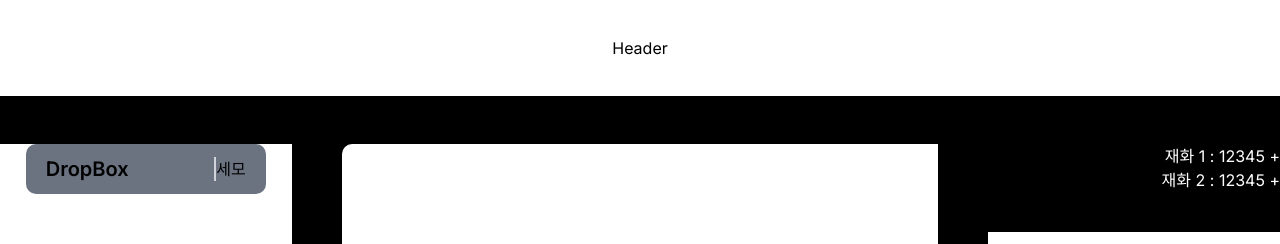
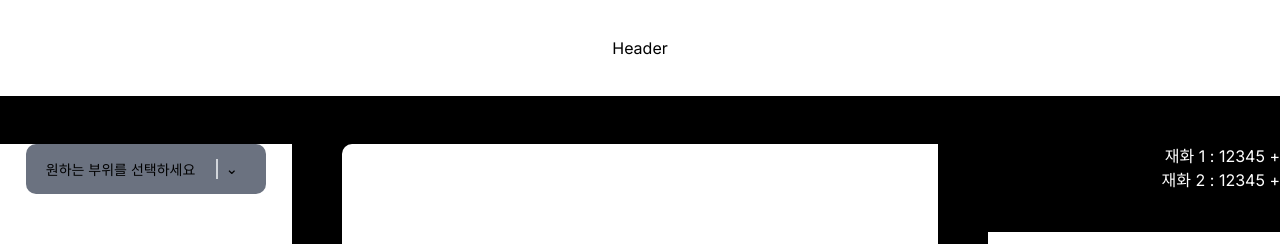
Before and after one commit to wishfulsoup/Tamatama, a Next.js app: page /marketplace/shop in a window 1280 px wide. Shown: the top 244 px of the page. Built offline with nearby package versions, Linux system fonts and the light colour scheme.

Commit message:
20240325_start

```diff
--- /dev/null
+++ b/app/components/DropBox.tsx
@@ -0,0 +1,32 @@
+"use client";
+
+import { FC, useState } from "react";
+
+const DropBox: FC = () => {
+  const [view, setView] = useState(false);
+
+  return (
+    <div className="bg-gray-500 rounded-2xl h-[5rem] w-[24rem] flex justify-between items-center px-[2rem]">
+      <div>
+        <select className="text-[1.4rem] appearance-none bg-gray-500">
+          <option value="모자">원하는 부위를 선택하세요</option>
+          <option value="상의">모자</option>
+          <option value="상의">상의</option>
+          <option value="하의">하의</option>
+          <option value="신발">신발</option>
+          <option value="장신구">장신구</option>
+        </select>
+      </div>
+      <button
+        onClick={() => {
+          setView(!view);
+        }}
+        className="border-l-2 border-gray-300 ml-[0.5] w-[15%] text-2xl"
+      >
+        {view ? "⌃" : "⌄"}
+      </button>
+    </div>
+  );
+};
+
+export default DropBox;
--- a/app/marketplace/shop/page.tsx
+++ b/app/marketplace/shop/page.tsx
@@ -1,3 +1,4 @@
+import DropBox from "@/app/components/DropBox";
 import GachaFooter from "@/app/components/GachaFooter";
 import React, { FC } from "react";
 
@@ -9,10 +10,7 @@ const Shop: FC = () => {
       </div>
       <div className="h-[76vh] text-[1.6rem] text-white bg-header w-[100%] flex items-center justify-center">
         <div className="h-[64vh] mr-[5rem] w-[30rem] bg-white text-black flex justify-center">
-          <div className="bg-gray-500 rounded-2xl h-[5rem] w-[24rem] flex justify-between items-center px-[2rem]">
-            <div className="text-[2.0rem] font-semibold">DropBox</div>
-            <button className="border-l-2 border-gray-300">세모</button>
-          </div>
+          <DropBox />
         </div>
         <div className="overflow-x-auto">
           <div
```
Also changed, not shown: app/components/db/items.json (added, +27 -0 lines).
